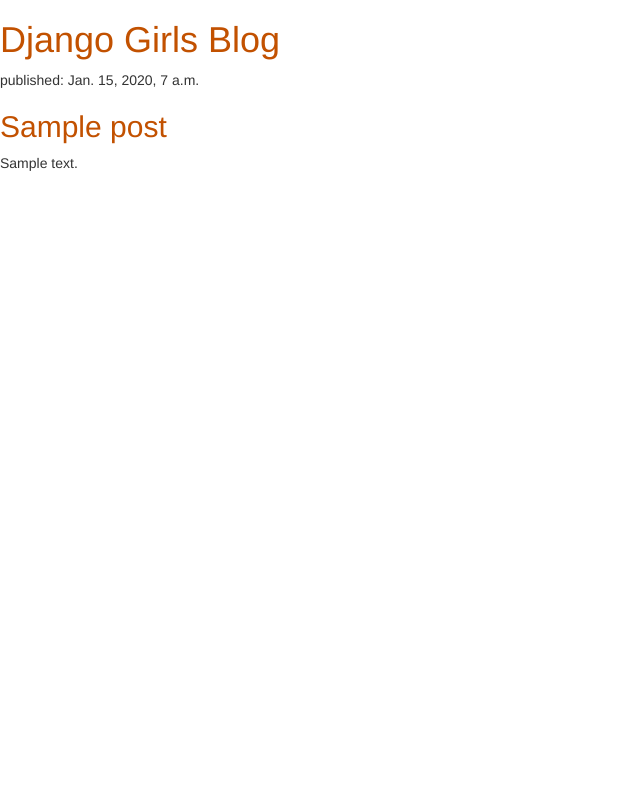
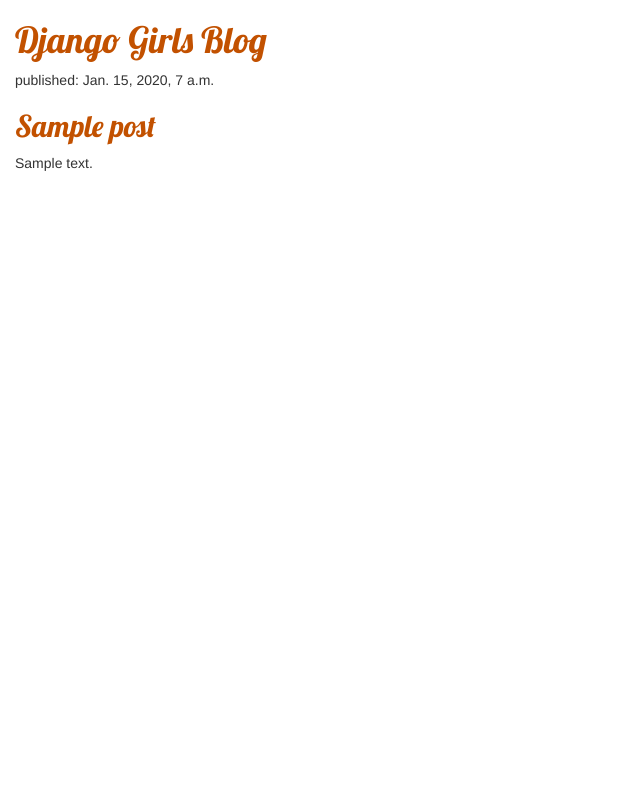
Before and after one commit to tainaracosta/django-girls-tutorial, a Django app: template blog/templates/blog/post_list.html in a window 1280 px wide. Shown: the whole page, without its empty margins (0-640 px from the left). Run offline with Django 3.2, Linux system fonts and the light colour scheme; the template is opened without the code that fills it: values that come from a table or form of the project are taken from there, others are empty; tables that the repository leaves empty hold one stand-in row (values such as "Sample post"); some libraries are stand-ins or nearby versions.

Commit message:
Modified templates section CSS.

```diff
--- a/blog/static/css/blog.css
+++ b/blog/static/css/blog.css
@@ -1,3 +1,8 @@
 h1 a, h2 a {
      color: #C25100;
+     font-family: 'Lobster';
 }
+
+body {
+    padding-left: 15px;
+}
--- a/blog/templates/blog/post_list.html
+++ b/blog/templates/blog/post_list.html
@@ -5,6 +5,7 @@
         <link rel="stylesheet" href="//maxcdn.bootstrapcdn.com/bootstrap/3.2.0/css/bootstrap.min.css">
         <link rel="stylesheet" href="//maxcdn.bootstrapcdn.com/bootstrap/3.2.0/css/bootstrap-theme.min.css">
         <link rel="stylesheet" href="{% static 'css/blog.css' %}">
+        <link href="//fonts.googleapis.com/css?family=Lobster&subset=latin,latin-ext" rel="stylesheet" type="text/css">
     </head>
     <body>
         <div>
```
